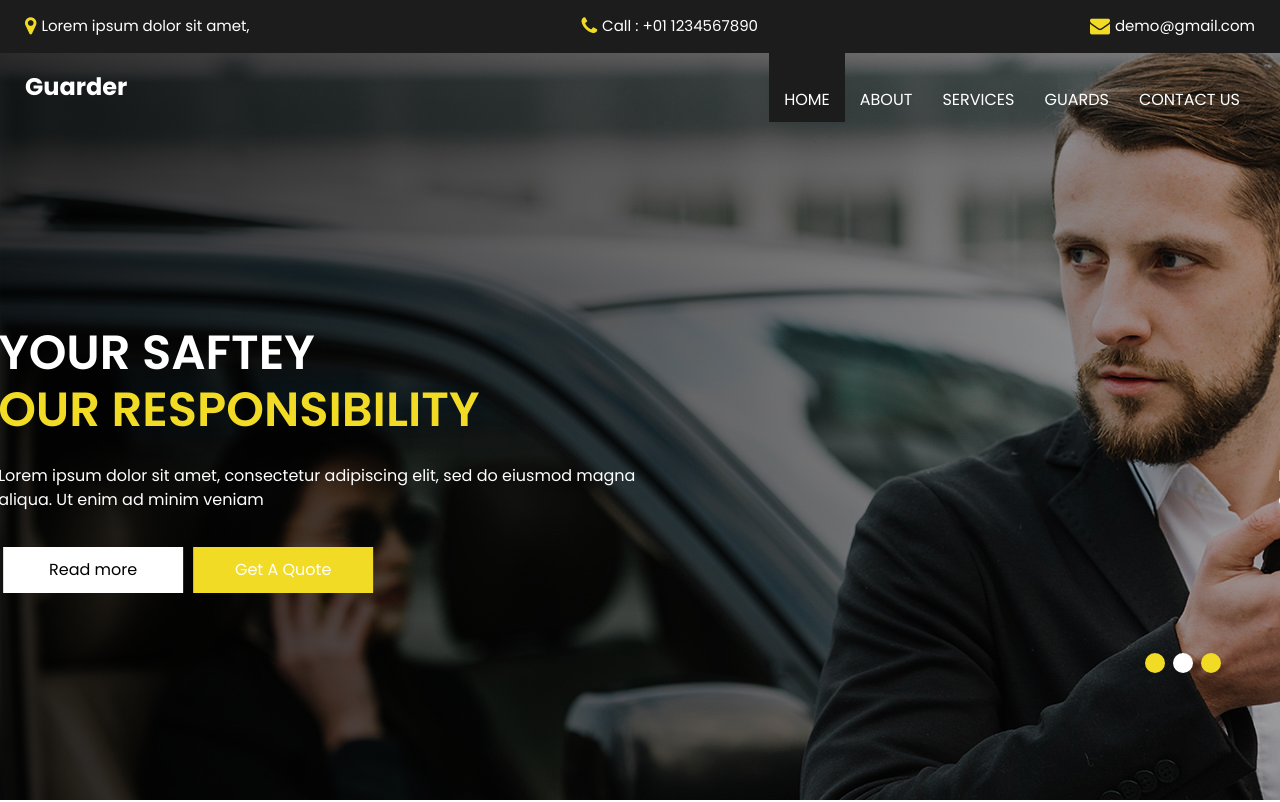
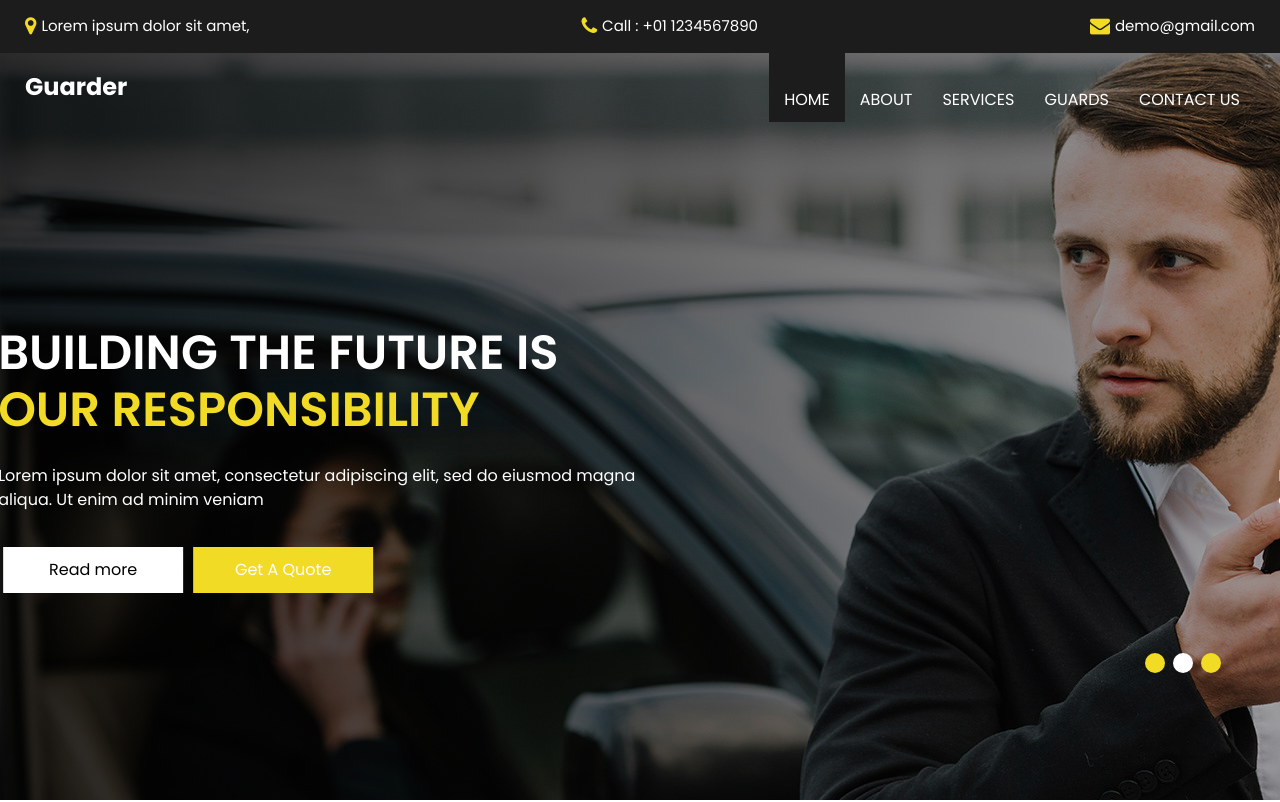
Before and after one commit to GaganHK/portfolio, a plain HTML site: page index.html in a window 1280 px wide. Shown: the top 802 px of the page. Drawn offline with Linux system fonts and the light colour scheme.

Commit message:
portfolio

```diff
--- a/index.html
+++ b/index.html
@@ -107,7 +107,7 @@
                 <div class="col-md-7">
                   <div class="detail-box">
                     <h1>
-                      Your Saftey <br>
+                     Building The Future Is<br>
                       <span>
                         Our Responsibility
                       </span>
```
